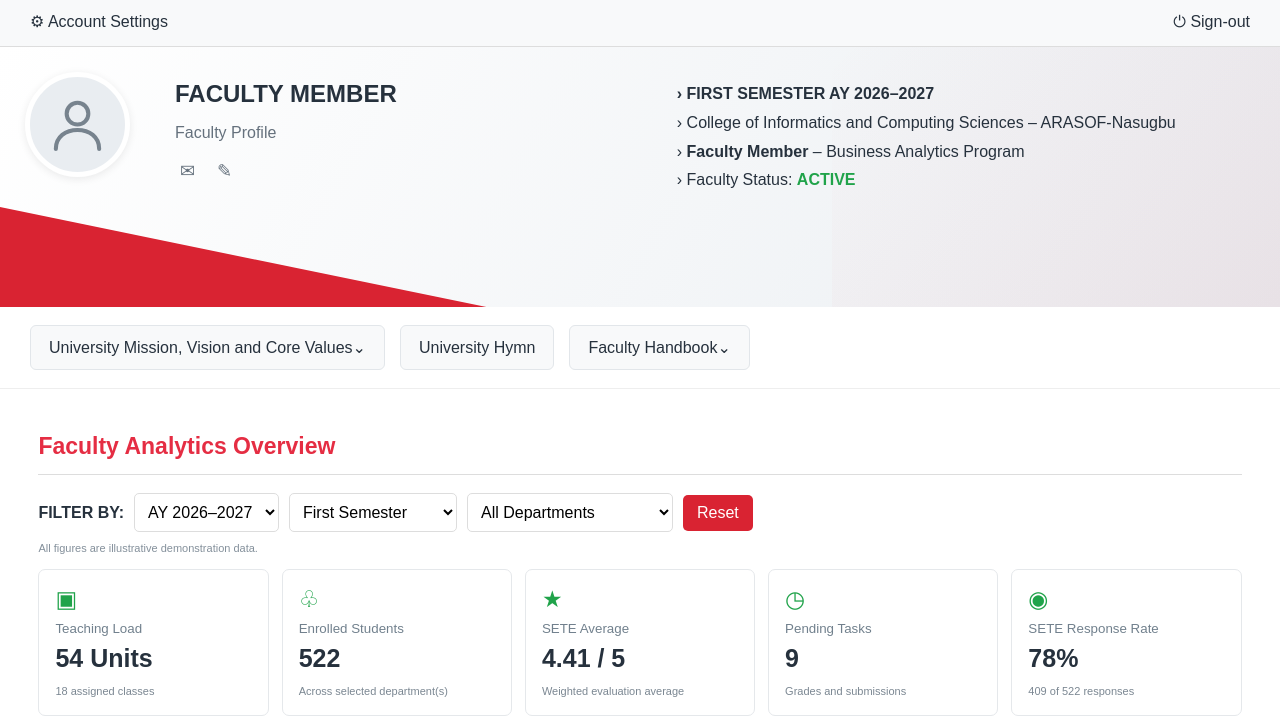
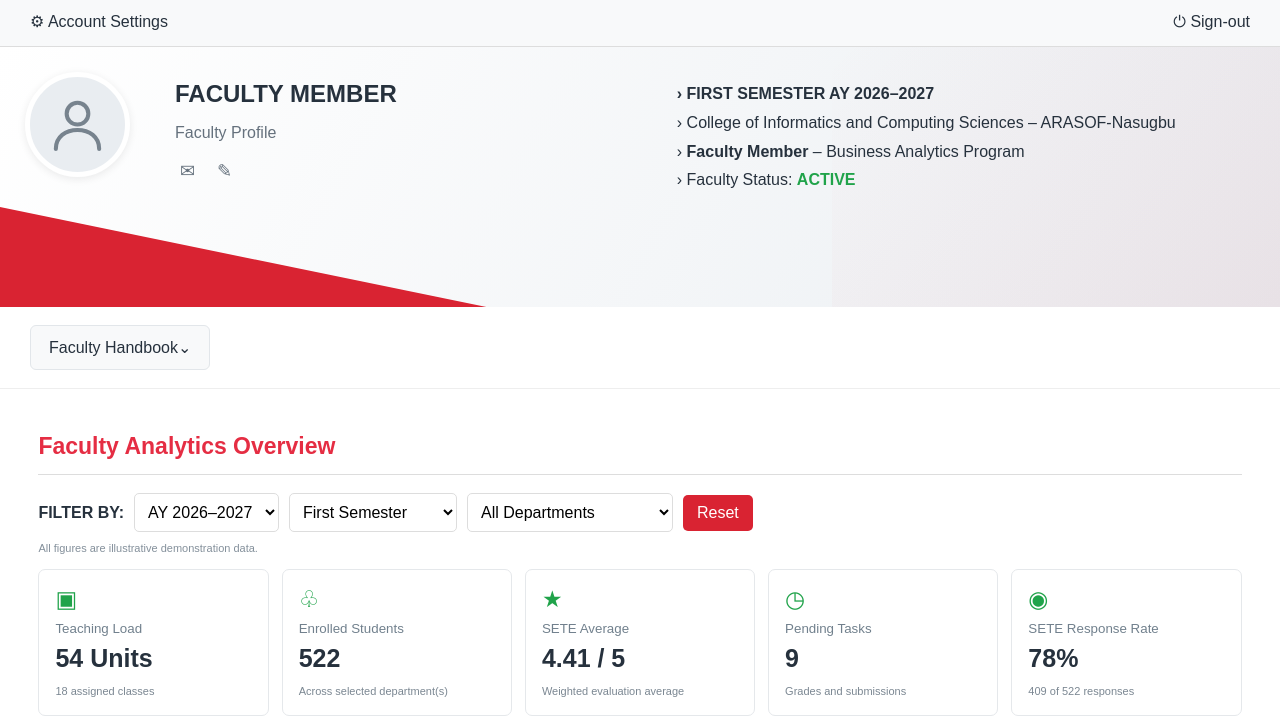
Before and after one commit to Jeremy2358/BSUniSync, a plain HTML site: page index.html in a window 1280 px wide. Shown: the part 83-800 px from the top of the page. Drawn offline with Linux system fonts and the light colour scheme.

Commit message:
Add files via upload

```diff
--- a/index.html
+++ b/index.html
@@ -57,8 +57,6 @@
 </section>
 
 <nav class="quicklinks">
-    <button type="button" data-action="mission">University Mission, Vision and Core Values⌄</button>
-    <button type="button" data-action="hymn">University Hymn</button>
     <button type="button" data-action="handbook">Faculty Handbook⌄</button>
 </nav>
 
```
